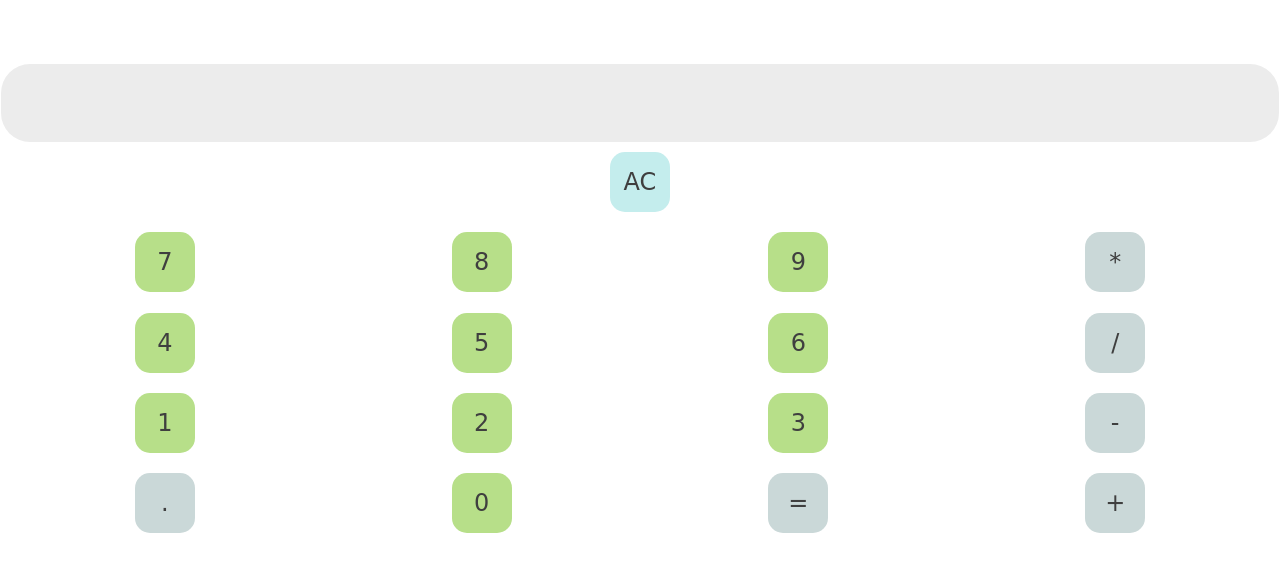
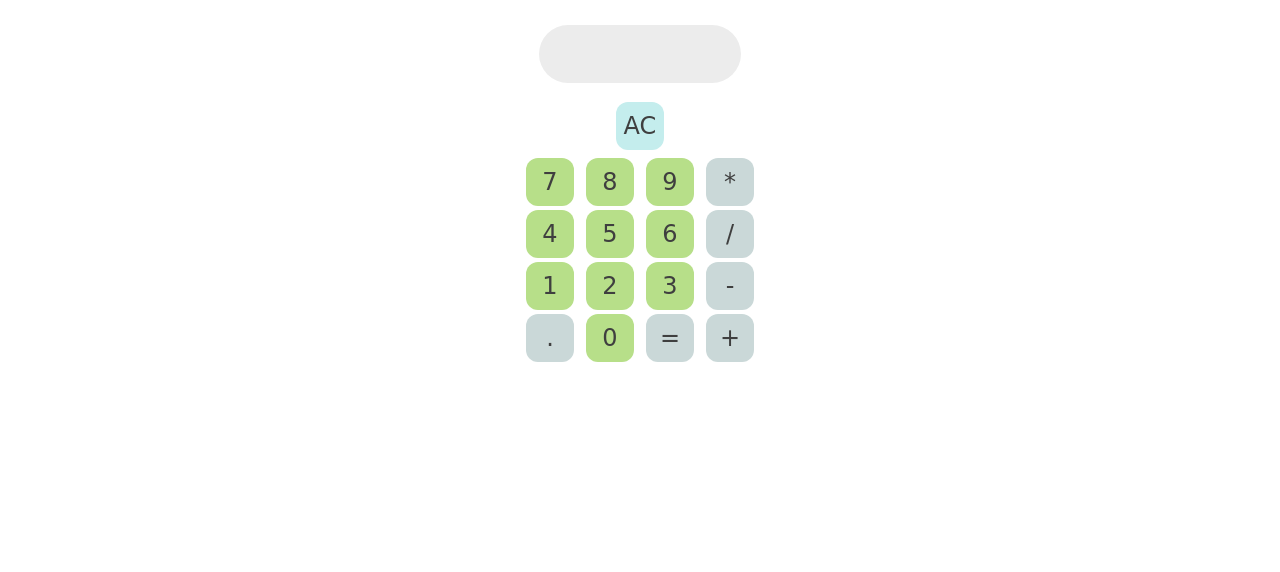
Before and after one commit to Pegaza/calculatrice.github.io, a plain HTML site: page index.html in a window 1280 px wide. Drawn offline with Linux system fonts and the light colour scheme; a web font is replaced by a local one.

Commit message:
Update index.html

```diff
--- a/index.html
+++ b/index.html
@@ -40,16 +40,23 @@ a:visited  {
 }
 
 .calculator {
-    margin-right: 0;
+
+    display: inline-block;
+    background: white;
+    margin: 1% 0;
+    color: black;
+    border-radius: 5px;
+    max-width: 240px;
+
+
 }
-
 
 .calculator button {
 
     font-size: x-large;
     color: #3f3f3f;
-    width: 2.5em;
-    min-height: 2.5em;
+    width: 2em;
+    min-height: 2em;
     margin: 0.8%;
     border-radius: 25%;
     background-color: #cad8d8;
@@ -84,17 +91,14 @@ a:visited  {
 #screen{
     background-color: #ececec;
     border: 3px solid transparent;
-    /* box-shadow: 3px 3px 3px 3px grey; */
     border-radius: 29px;
-    width: 99%;
-    height: 70px;
-    margin-left: auto;
-    margin-right: auto;
-    margin-top: 5%;
+    width: 80%;
+    height: 50px;
+    margin : 5%;
     text-align: right;
     overflow: auto;
     overflow-wrap: break-word;
-    font-size: 60px;
+    font-size: 30px;
     font-family: 'Dosis', sans-serif;
 }
 
@@ -119,7 +123,6 @@ a:visited  {
 .calculator__row5 {
   display: flex;
   margin: 0 auto;
-     max-width: 99%;
   justify-content: space-around;
   align-items: center;
   font-family: 'Libre Barcode 128 Text', cursive;
@@ -130,8 +133,7 @@ a:visited  {
 }
 
 .footer {
-  /* margin-top: 2%;
-  font-size: medium; */
+
   position: absolute;
   left: 0;
   right: 0;
```
